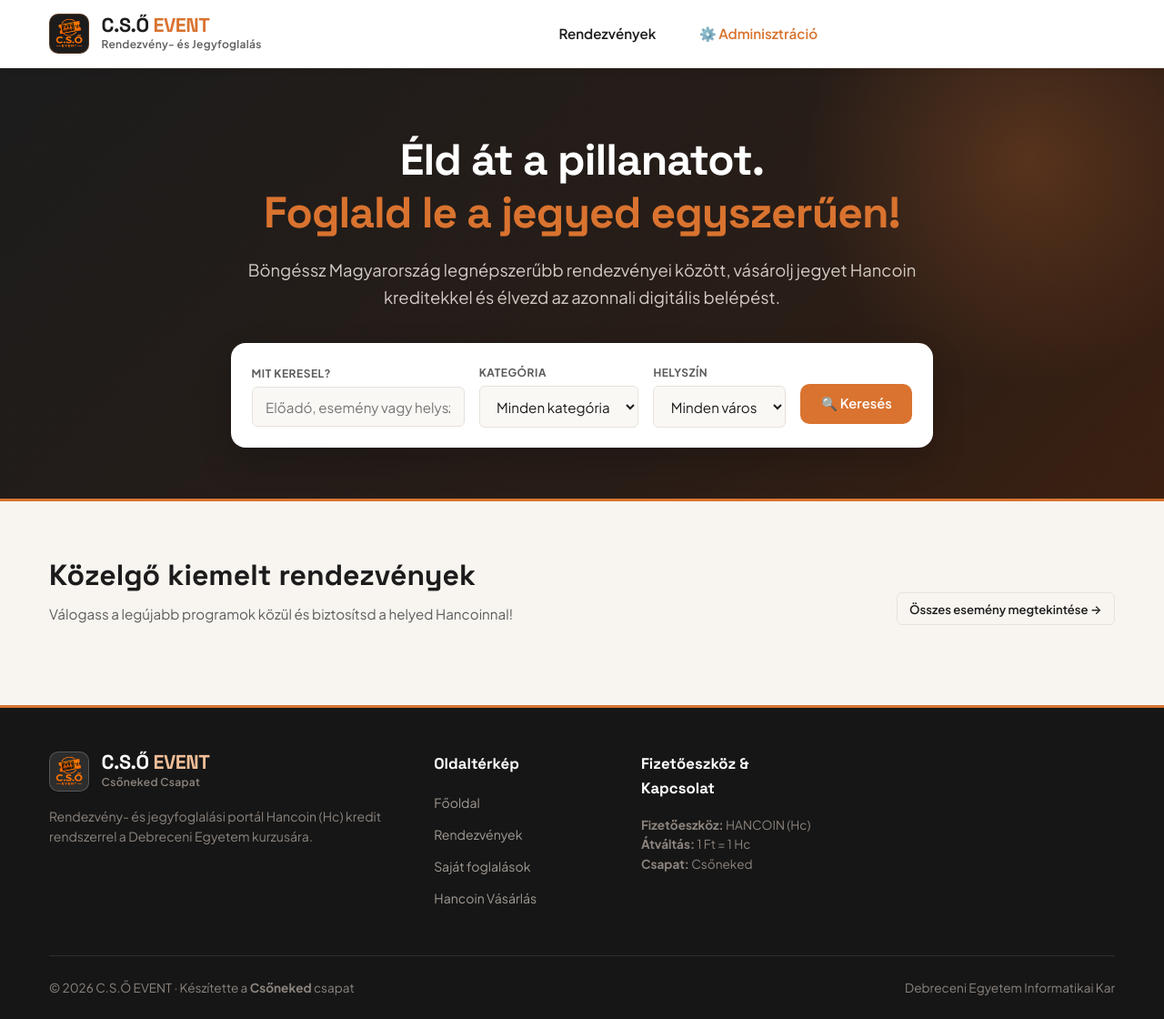
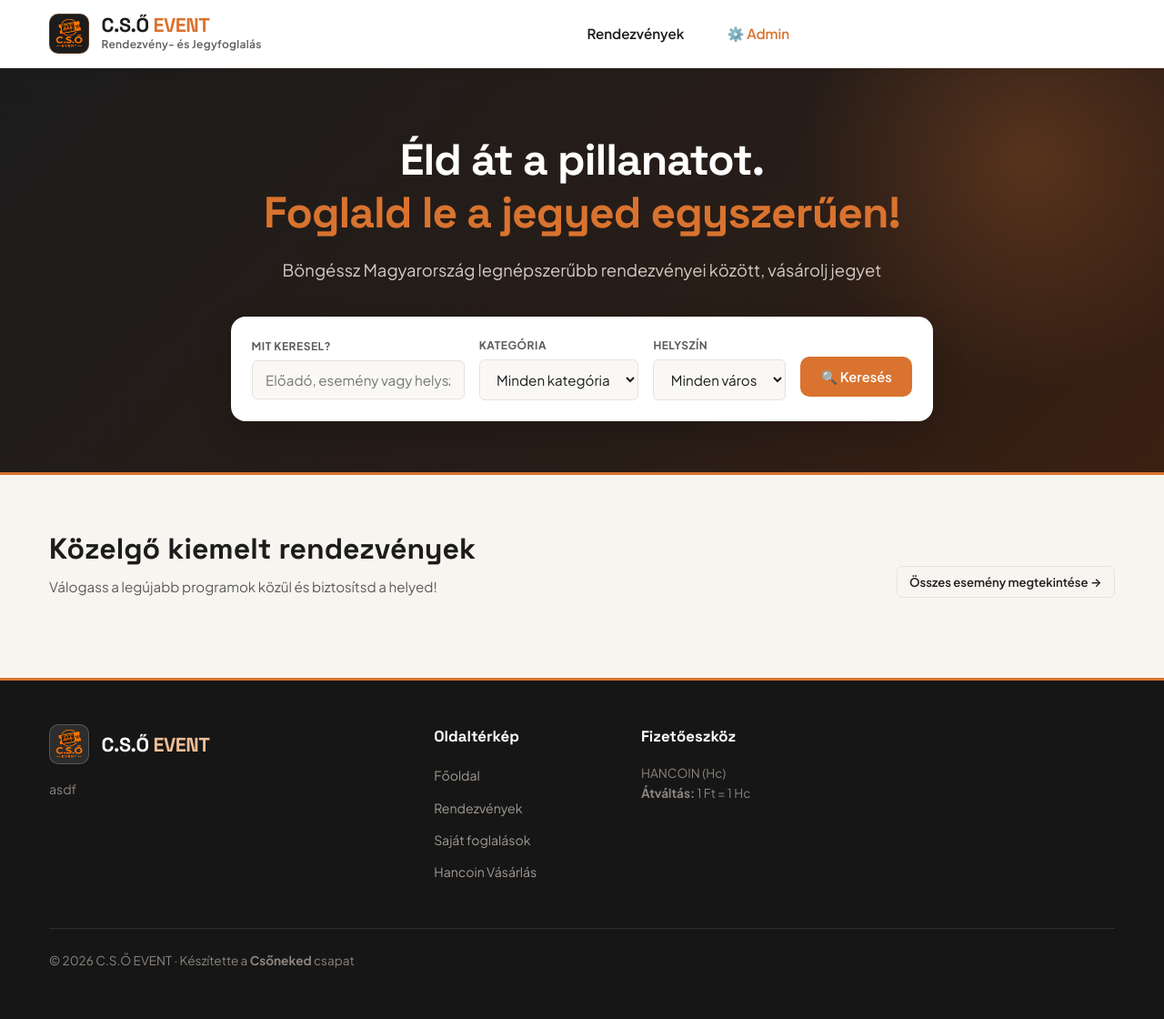
Before and after one commit to Mrricky05/csoneked, a Spring Boot app: page / in a window 1280 px wide. Shown: the whole page at 91% size. After the commit the page ends 1064 px from the top, so only its background shows below. Run offline with Spring Boot 4, Linux system fonts and the light colour scheme.

Commit message:
Frontend letrehozasa

```diff
--- a/backend/src/main/resources/static/index.html
+++ b/backend/src/main/resources/static/index.html
@@ -26,7 +26,7 @@
       <nav>
         <ul class="nav-links">
           <li><a href="events.html" class="nav-link">Rendezvények</a></li>
-          <li class="nav-admin-only"><a href="admin.html" class="nav-link" style="color: var(--cso-orange);">⚙️ Adminisztráció</a></li>
+          <li class="nav-admin-only"><a href="admin.html" class="nav-link" style="color: var(--cso-orange);">⚙️ Admin</a></li>
         </ul>
       </nav>
 
@@ -47,7 +47,7 @@
         <span>Foglald le a jegyed egyszerűen!</span>
       </h1>
       <p class="hero-description">
-        Böngéssz Magyarország legnépszerűbb rendezvényei között, vásárolj jegyet Hancoin kreditekkel és élvezd az azonnali digitális belépést.
+        Böngéssz Magyarország legnépszerűbb rendezvényei között, vásárolj jegyet
       </p>
 
       <!-- Keresősáv -->
@@ -92,7 +92,7 @@
       <div class="section-title-bar">
         <div>
           <h2>Közelgő kiemelt rendezvények</h2>
-          <p>Válogass a legújabb programok közül és biztosítsd a helyed Hancoinnal!</p>
+          <p>Válogass a legújabb programok közül és biztosítsd a helyed!</p>
         </div>
         <div style="display: flex; gap: 1rem; align-items: center;">
           <span id="eventsCount" style="color: var(--cso-gray); font-size: 0.9rem; font-weight: 600;"></span>
@@ -118,11 +118,11 @@
             </div>
             <div class="brand-title-group">
               <span class="brand-main-title" style="color: #fff;">C.S.Ő <span style="color: var(--cso-orange-soft);">EVENT</span></span>
-              <span class="brand-subtitle" style="color: #8C847E;">Csőneked Csapat</span>
+
             </div>
           </div>
           <p style="font-size: 0.88rem; line-height: 1.6; color: #8C847E;">
-            Rendezvény- és jegyfoglalási portál Hancoin (Hc) kredit rendszerrel a Debreceni Egyetem kurzusára.
+            asdf
           </p>
         </div>
 
@@ -137,11 +137,10 @@
         </div>
 
         <div class="footer-col">
-          <h4>Fizetőeszköz & Kapcsolat</h4>
+          <h4>Fizetőeszköz</h4>
           <p style="font-size: 0.85rem; color: #8C847E; line-height: 1.6;">
-            <strong>Fizetőeszköz:</strong> HANCOIN (Hc)<br>
+            <strong></strong> HANCOIN (Hc)<br>
             <strong>Átváltás:</strong> 1 Ft = 1 Hc<br>
-            <strong>Csapat:</strong> Csőneked
           </p>
         </div>
       </div>
@@ -150,9 +149,7 @@
         <div>
           © <span id="currentYear">2026</span> C.S.Ő EVENT · Készítette a <strong>Csőneked</strong> csapat
         </div>
-        <div>
-          Debreceni Egyetem Informatikai Kar
-        </div>
+
       </div>
     </div>
   </footer>
```
